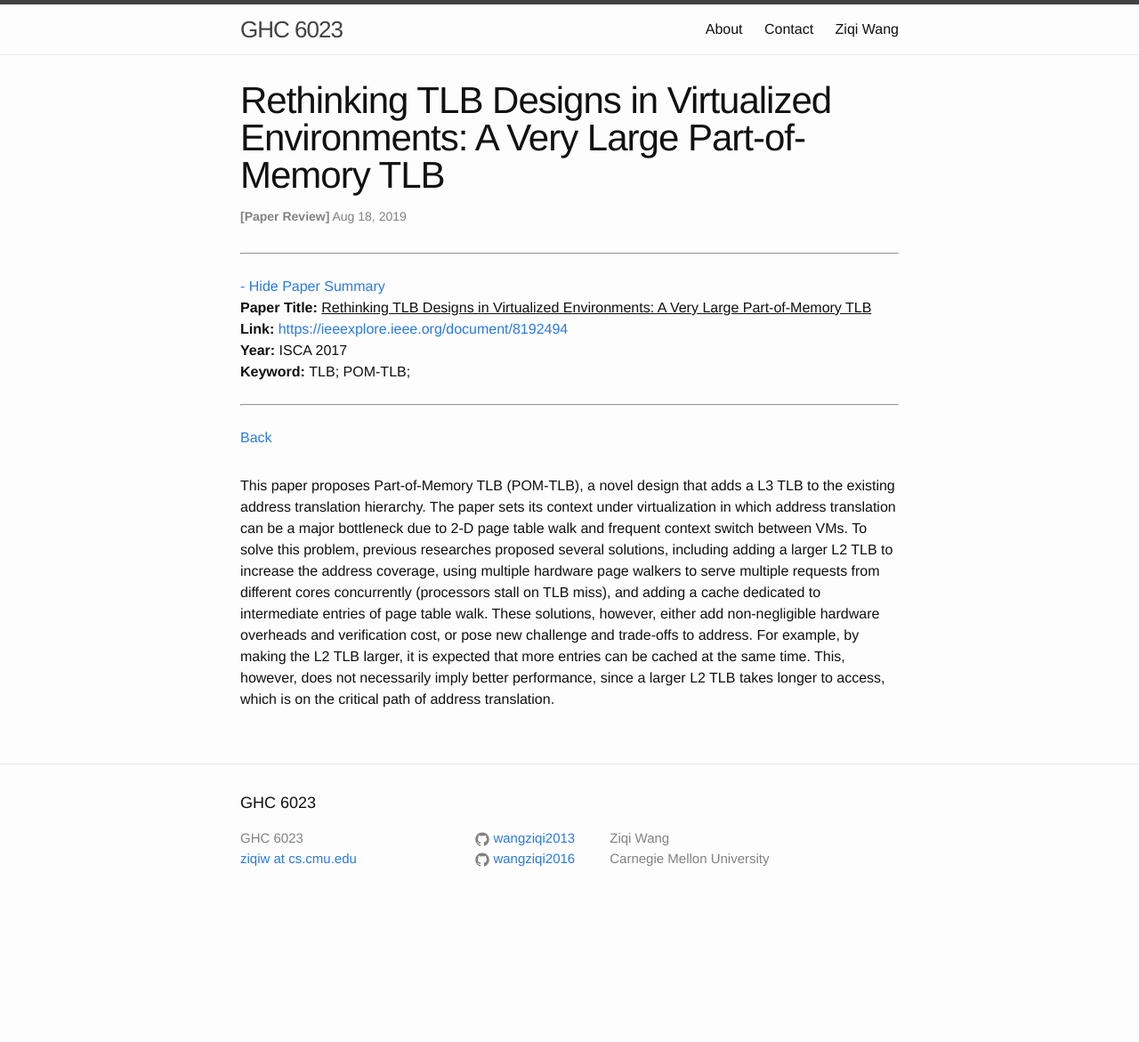
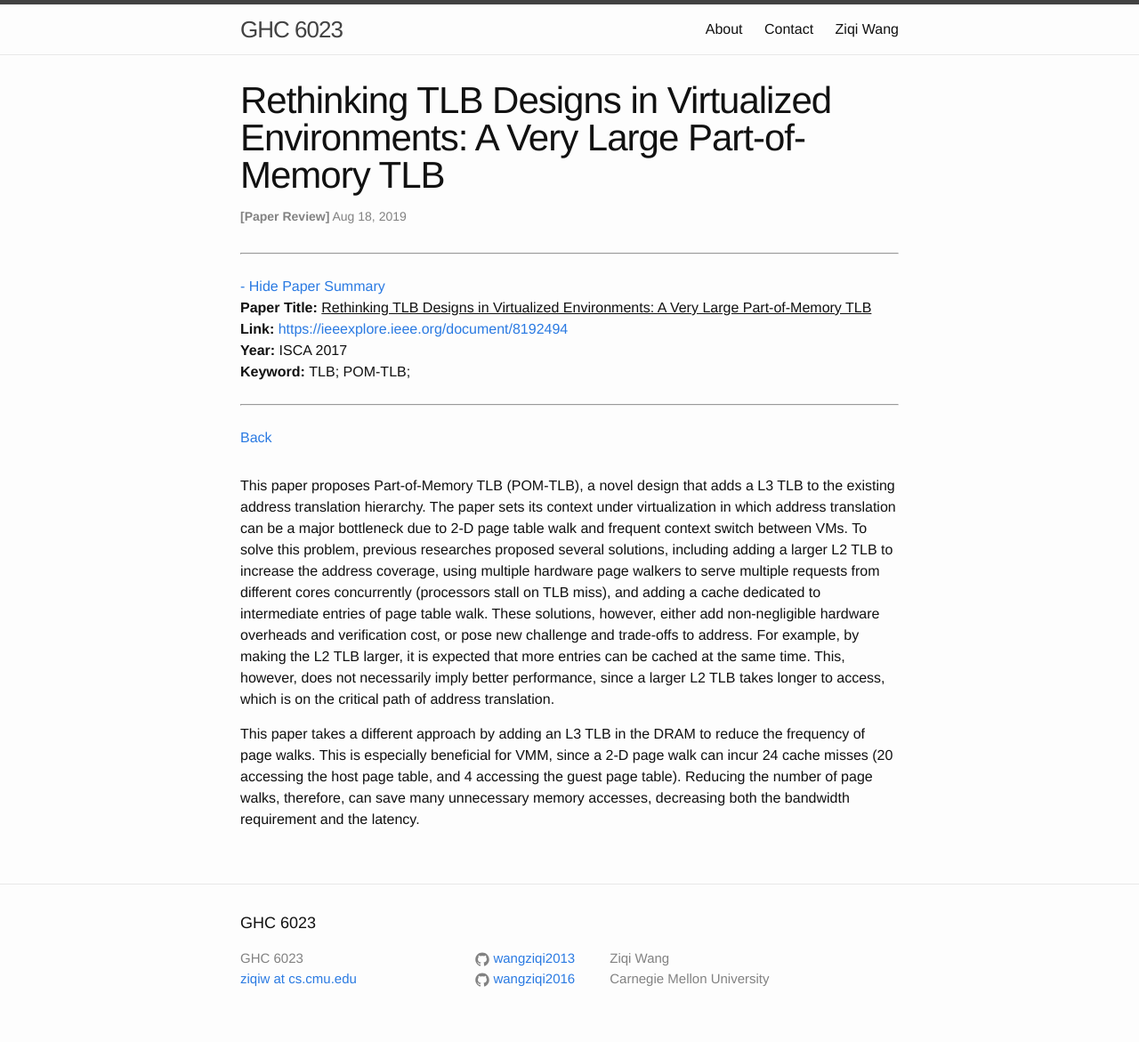
Before and after one commit to wangziqi2013/wangziqi2013.github.io, a Jekyll site: the page built from _posts/2019-08-19-pom-tlb.markdown, in a window 1280 px wide. Shown: the whole page at 89% size. Built offline with Jekyll 4.4.1, drawn with Linux system fonts in a browser that asks for light colours; before the commit the page ends 1036 px from its top, so only the background shows below that.

Commit message:
Adding solution

```diff
--- a/_posts/2019-08-19-pom-tlb.markdown
+++ b/_posts/2019-08-19-pom-tlb.markdown
@@ -22,3 +22,8 @@ to intermediate entries of page table walk. These solutions, however, either add
 verification cost, or pose new challenge and trade-offs to address. For example, by making the L2 TLB larger, it is
 expected that more entries can be cached at the same time. This, however, does not necessarily imply better performance,
 since a larger L2 TLB takes longer to access, which is on the critical path of address translation.
+
+This paper takes a different approach by adding an L3 TLB in the DRAM to reduce the frequency of page walks. This is
+especially beneficial for VMM, since a 2-D page walk can incur 24 cache misses (20 accessing the host page table,
+and 4 accessing the guest page table). Reducing the number of page walks, therefore, can save many unnecessary memory
+accesses, decreasing both the bandwidth requirement and the latency.
```
